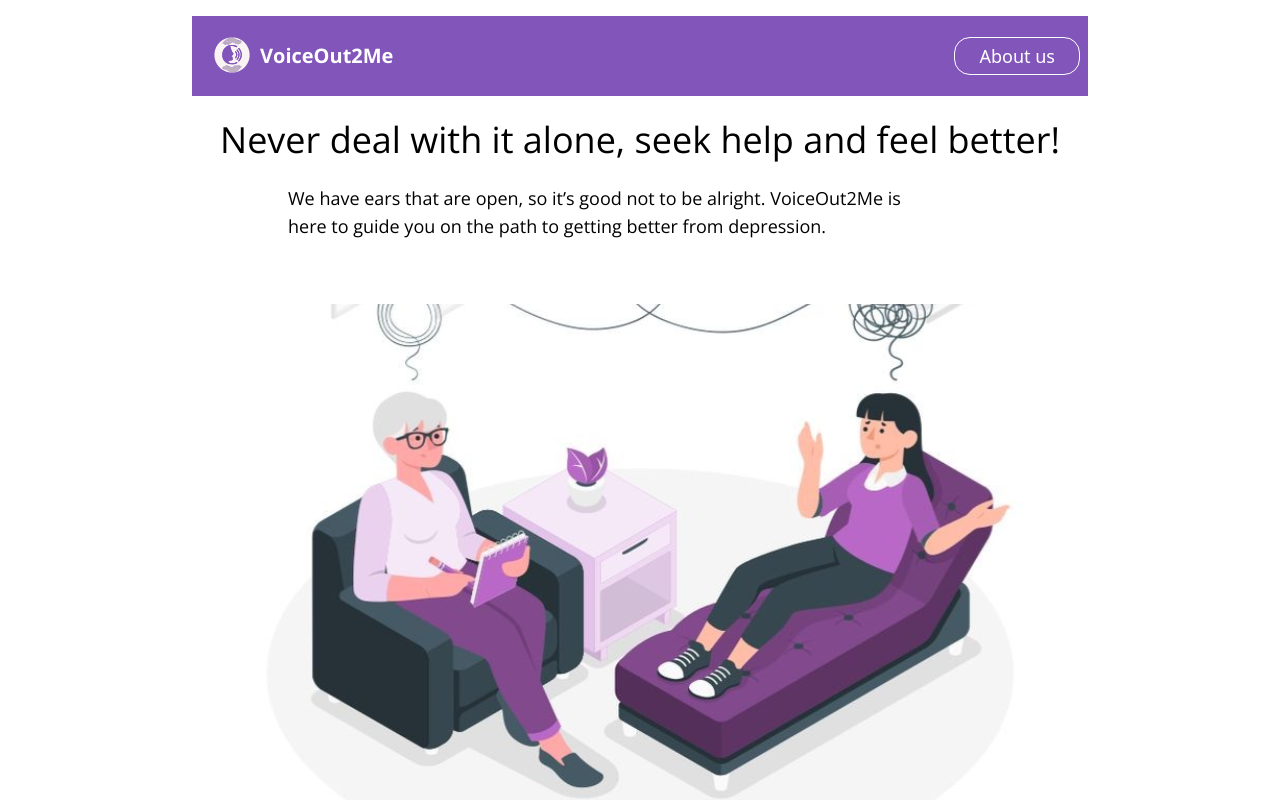
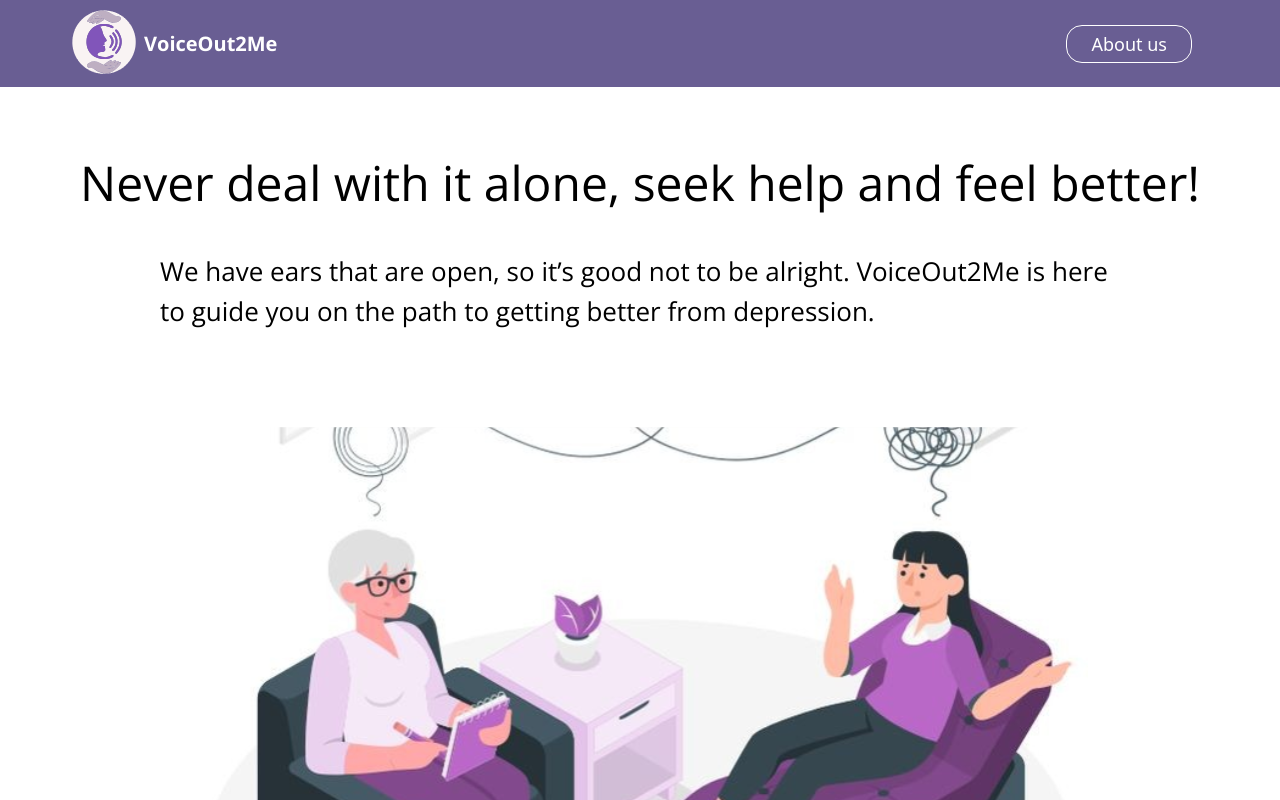
Before and after one commit to ichie-Ozor/voiceOut2Me, a React (Create React App) app: page / in a window 1280 px wide. Shown: the top 800 px of the page. Built offline with nearby package versions, Linux system fonts and the light colour scheme.

Commit message:
navbar modified

```diff
--- /dev/null
+++ b/src/app.css
@@ -0,0 +1,5 @@
+*{
+    margin: 0;
+    padding: 0;
+    box-sizing: border-box;
+}
--- a/src/component/Hamburger.jsx
+++ b/src/component/Hamburger.jsx
@@ -2,7 +2,7 @@ import React from "react";
 
 const Hamburger = () => {
   return (
-      <div className="sm:w-12 w-8 h-8 sm:h-10 flex flex-col gap-[5px] sm:gap-[10px] overflow-hidden border-none mr-3 p-1">
+      <div className="sm:w-12 w-8 h-8 sm:h-10 flex flex-col gap-[5px] sm:gap-[10px] overflow-hidden border-none mr-3 p-1 lg:hidden">
         <span className="w-10 h-[4px] bg-white  rounded"></span>
         <span className="w-10 h-[4px] bg-white rounded"></span>
         <span className="w-10 h-[4px] rounded bg-white"></span>
--- a/src/component/comingpage/ComingPage.jsx
+++ b/src/component/comingpage/ComingPage.jsx
@@ -2,9 +2,10 @@ import React, { useState } from "react";
 import HeroImage from "../../assets/images/comingpage/coming-soon-page-hero.svg";
 import { Link } from "react-router-dom";
 import Logo from "../../assets/images/comingpage/logo.svg";
-import AOS from 'aos';
-import 'aos/dist/aos.css'; // You can also use <link> for styles
+import AOS from "aos";
+import "aos/dist/aos.css"; // You can also use <link> for styles
 import Hamburger from "../Hamburger";
+import "../../app.css"
 // ..
 AOS.init();
 
@@ -19,19 +20,16 @@ const ComingPage = () => {
     setEmail("");
   };
   return (
-    <div className="flex justify-center items-center">
-      <section className="mt-4">
-      <header className="w-[90vw] m-auto  lg:w-[70vw] h-[10vh] flex relative items-center  bg-[#8155BA]">
-              <img className=" h-[5rem] overflow-visible" src={Logo} alt="logo" />
-        <section className="flex justify-between  items-center p-2 w-[100%]  ">
-          <div className="logo-title flex justify-center items-center ">
-
-            <h1 className=" text-sm text-white sm:text-xl -ml-5  font-bold font-OpenSand">
+    <div >
+      <section className="w-screen">
+        <header className="w-[]  h-[5.438rem] flex relative items-center justify-center bg-[#695E93] overflow-hidden">
+          <img className=" absolute h-[8rem] sm:h-[9rem] -left-4 sm:left-0 lg:left-2 xl:left-8" src={Logo} alt="logo" />
+          <section className="flex  justify-between items-center w-[85%] ml-4">
+              <h1 className=" text-sm text-white sm:text-xl  font-bold font-OpenSand pl-14 lg:pl-10">
                 VoiceOut2Me
               </h1>
-          </div>
             <div className="menu lg:hidden">
-            <Hamburger/>
+              <Hamburger />
             </div>
             <Link className="about-us border-[1px] border-white rounded-2xl px-6 py-1 text-lg text-white hover:border-[2px] hidden lg:flex ">
               About us
@@ -39,16 +37,15 @@ const ComingPage = () => {
           </section>
         </header>
 
-      <section className=" w-[92vw] md:w-[85vw] m-auto lg:mb-16">
-        <h1 className="font-OpenSand font-normal text-2xl text-center md:text-2xl md:text-left p-2 lg:text-center lg:text-3xl xl:text-4xl mt-4">
+        <section className=" w-[92%] md:w-[95%] m-auto lg:mt-10 lg:mb-20  py-4 flex flex-col items-center ">
+          <h1 className="mb-6 font-OpenSand font-normal text-2xl text-center md:text-[24.5px] md:text-left   lg:text-center lg:text-4xl xl:text-5xl   mt-4">
             Never deal with it alone, seek help and feel better!
-          <Hamburger/>
-
           </h1>
           <p
-          className="font-OpenSand font-normal md:w-[82%] md:text-sm  md:text-left md:-mt-6 text-center  lg:text-left lg:text-lg lg:px-[3rem] xl:px-[8rem] w-[85%] m-auto md:ml-2 lg:ml-16 xl:ml-[rem]"
+            className="font-OpenSand font-normal md:w-[79%] md:text-sm  md:text-left  text-center  lg:text-left lg:text-[18.5px] md:ml-[80px] lg:leading-[32px]  lg:ml-16 w-[85%] m-auto xl:ml-32 xl:leading-[40px] xl:text-[26px]  xl:mt-5 min-[13360]:ml-50 "
             data-aos="fade-up"
             data-aos-duration="2000"
+
           >
             We have ears that are open, so it’s good not to be alright.
             VoiceOut2Me is here to guide you on the path to getting better from
@@ -56,22 +53,20 @@ const ComingPage = () => {
           </p>
         </section>
         <section
-        className="hero-image w-screen h-[15rem] xs:h-[20rem] sm:h-[30rem] lg:h-[40rem] xl:h-[57.938rem] bg-pink-200 mt-[3rem] lg:w-[60vw] m-auto"
+          className="hero-image w-screen h-[15rem] xs:h-[20rem] sm:h-[30rem] lg:h-[40rem] xl:h-[57.938rem] bg-pink-200 mt-[3rem] lg:w-[70%] m-auto"
           style={{
             background: `url(${HeroImage})`,
             backgroundSize: "contain",
             backgroundRepeat: "no-repeat",
           }}
         ></section>
-      <section className="subscribe-wrapper w-[90%] lg:w-[80%] m-auto mt-6 p-4 flex flex-col justify-center items-center gap-8 my-14 max-[320px]:mt-0 lg:-mt-36 xl:-mt-80">
-        <h1
-          className="subscribe-title text-[#290C1E] font-semibold text-lg text-center lg:text-2xl"
-        >
+        <section className="subscribe-wrapper w-[90%] lg:w-[80%] m-auto mt-6 p-4 flex flex-col justify-center items-center gap-8 my-14 max-[320px]:mt-0 lg:-mt-24 xl:-mt-48">
+          <h1 className="subscribe-title text-[#290C1E] font-semibold text-lg text-center lg:text-xl xl:text-2xl">
             Subscribe to our Newsletter to get full updates when the website
             launches.
           </h1>
-        <form className="w-[100%]" action="#" onSubmit={submitHandler}>
-          <div className="input-btn-wrapper flex flex-col gap-2 w-[100%] sm:flex-row items-center justify-center sm:ml-[20%] ">
+          <form className="w-[90%]" action="#" onSubmit={submitHandler}>
+            <div className="input-btn-wrapper flex flex-col gap-2 w-[100%] sm:flex-row items-center justify-center sm:ml-[20%] md:ml-[12%]">
               <input
                 className="w-[95%] lg:w-[80%] border-[1px] border-[#290C1E] rounded p-2"
                 type="text"
@@ -80,14 +75,14 @@ const ComingPage = () => {
                 value={email}
               />
               <div className="text-white w-[95%]">
-              <button className="text-white bg-[#8155BA] w-[100%] sm:w-[30%] py-2 rounded font-bold font-Lato hover:opacity-70">
+                <button className="text-white bg-[#8155BA] w-[100%] sm:w-[30%] md:w-[50%]  lg:w-[52%] py-2 md:px-1 rounded font-bold font-Lato hover:opacity-70 ">
                   Notify Me
                 </button>
               </div>
             </div>
           </form>
           <h1
-          className=" text-lg font-bold sm:text-4xl text-[#290C1E] font-Lato"
+            className=" text-xl font-bold sm:text-4xl text-[#290C1E] font-Lato lg:text-[46px] xl:text-[64px] md:mt-4"
             data-aos="fade-up"
             data-aos-duration="2000"
           >
--- a/tailwind.config.js
+++ b/tailwind.config.js
@@ -14,6 +14,7 @@ module.exports = {
       screens: {
         'xs': '475px',
         'sm': '576px',
+        // '2l':'1366',
         // 'xxs':{'max':'320px',}
     },
 
```
Lines whose indentation alone changed are shown as unchanged.
